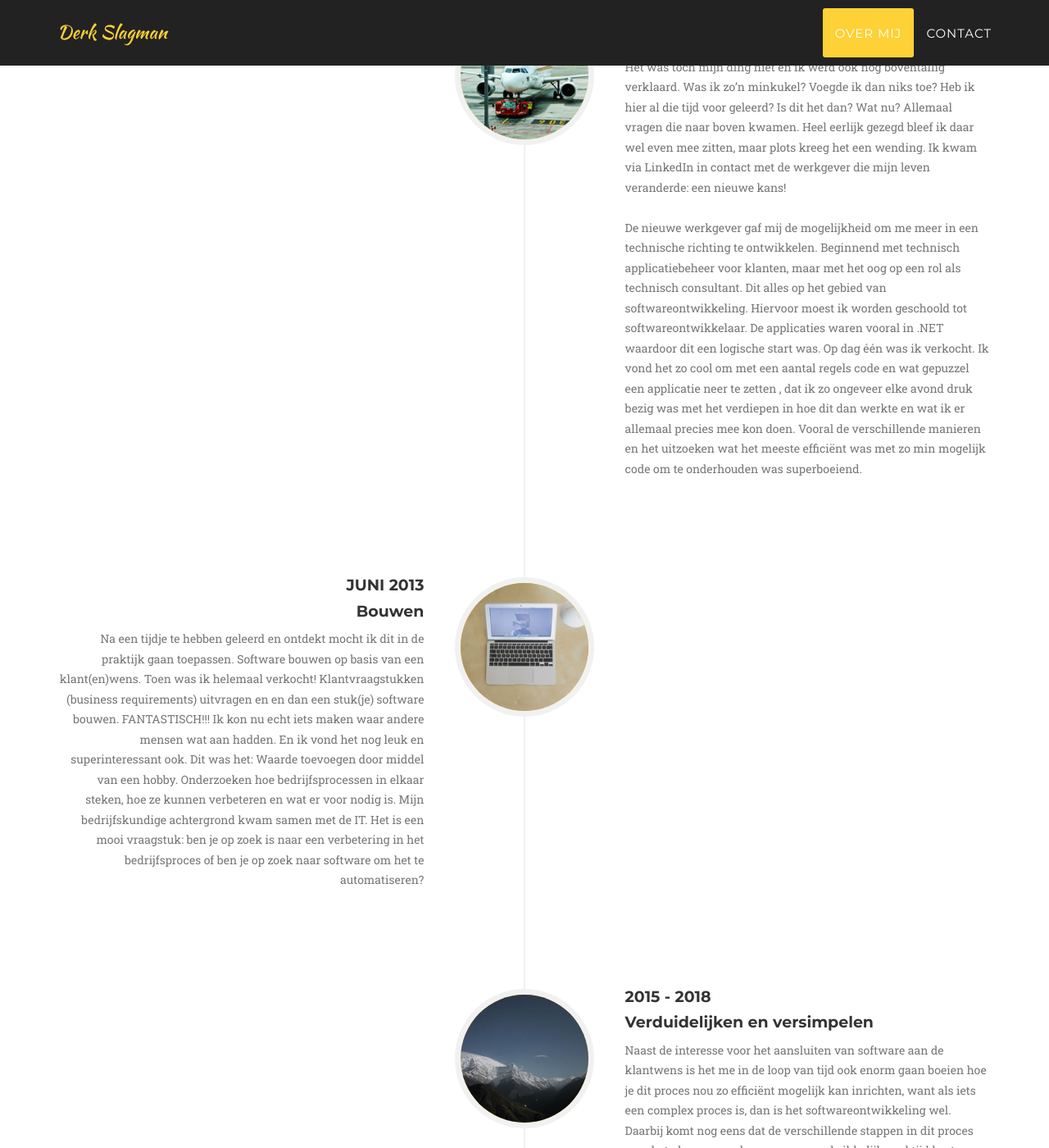
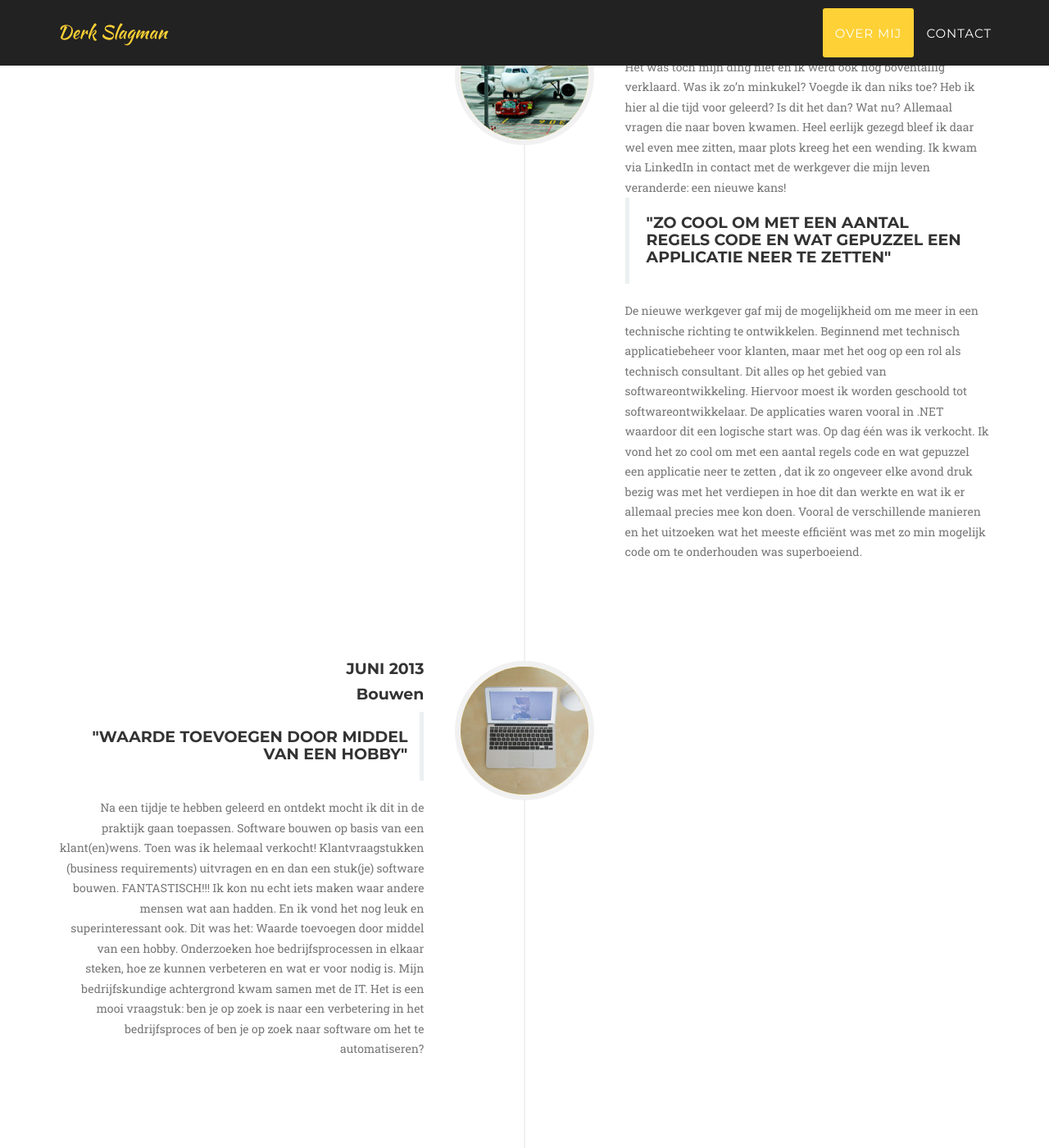
Before and after one commit to dslagman/dslagman.github.io, a Jekyll site: the page built from index.html, in a window 1280 px wide and 1400 px high, scrolled down 1646 px. Shown: the whole window at 82% size. Built offline with Jekyll 4.4.1, drawn with Linux system fonts in a browser that asks for light colours; some web fonts are replaced.

Commit message:
added quotes in over-mij section

```diff
--- a/_includes/about.html
+++ b/_includes/about.html
@@ -4,7 +4,7 @@
             <div class="row">
                 <div class="col-lg-12 text-center">
                     {% capture about %}{% include about-content.md %}{% endcapture %}
-                    {{ about  | markdownify }}
+                    {{ about | markdownify }}
                 </div>
             </div>
             <div class="row" style="margin-top: 2rem">
@@ -50,7 +50,11 @@
                                         Heb ik hier al die tijd voor geleerd? Is dit het dan? Wat nu? Allemaal vragen die naar boven kwamen.
                                         Heel eerlijk gezegd bleef ik daar wel even mee zitten, maar plots kreeg het een wending.
                                         Ik kwam via LinkedIn in contact met de werkgever die mijn leven veranderde: een nieuwe kans!
-                                        </br></br>
+                                    </p>
+                                    <blockquote>
+                                        <h4>"zo cool om met een aantal regels code en wat gepuzzel een applicatie neer te zetten"</h4>
+                                    </blockquote>
+                                    <p class="text-muted">
                                         De nieuwe werkgever gaf mij de mogelijkheid om me meer in een technische richting te ontwikkelen.
                                         Beginnend met technisch applicatiebeheer voor klanten, maar met het oog op een rol als technisch consultant.
                                         Dit alles op het gebied van softwareontwikkeling. Hiervoor moest ik worden geschoold tot softwareontwikkelaar.
@@ -59,7 +63,7 @@
                                         dat ik zo ongeveer elke avond druk bezig was met het verdiepen in hoe dit dan werkte en wat ik er allemaal
                                         precies mee kon doen. Vooral de verschillende manieren en het uitzoeken wat het meeste efficiënt was met zo min mogelijk
                                         code om te onderhouden was superboeiend.
-                                        </p>
+                                    </p>
                                 </div>
                             </div>
                         </li>
@@ -73,6 +77,9 @@
                                     <h4 class="subheading">Bouwen</h4>
                                 </div>
                                 <div class="timeline-body">
+                                    <blockquote class="blockquote-reverse">
+                                        <h4>"Waarde toevoegen door middel van een hobby"</h4>
+                                    </blockquote>
                                     <p class="text-muted">
                                         Na een tijdje te hebben geleerd en ontdekt mocht ik dit in de praktijk gaan toepassen. Software bouwen op basis van een
                                          klant(en)wens. Toen was ik helemaal verkocht! Klantvraagstukken (business requirements) uitvragen en en dan een
```
